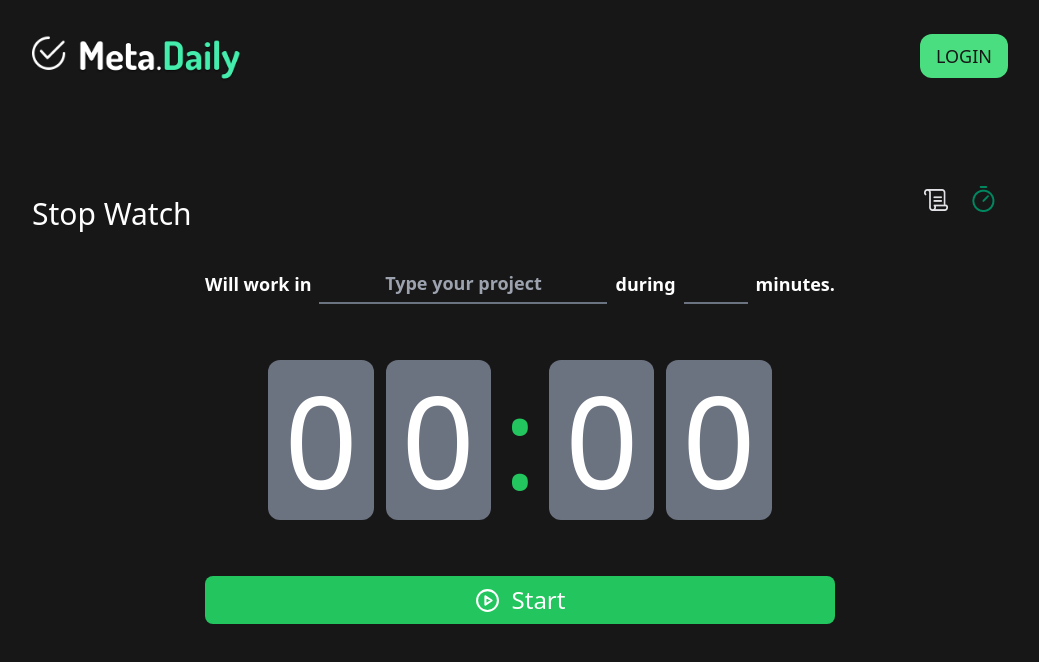
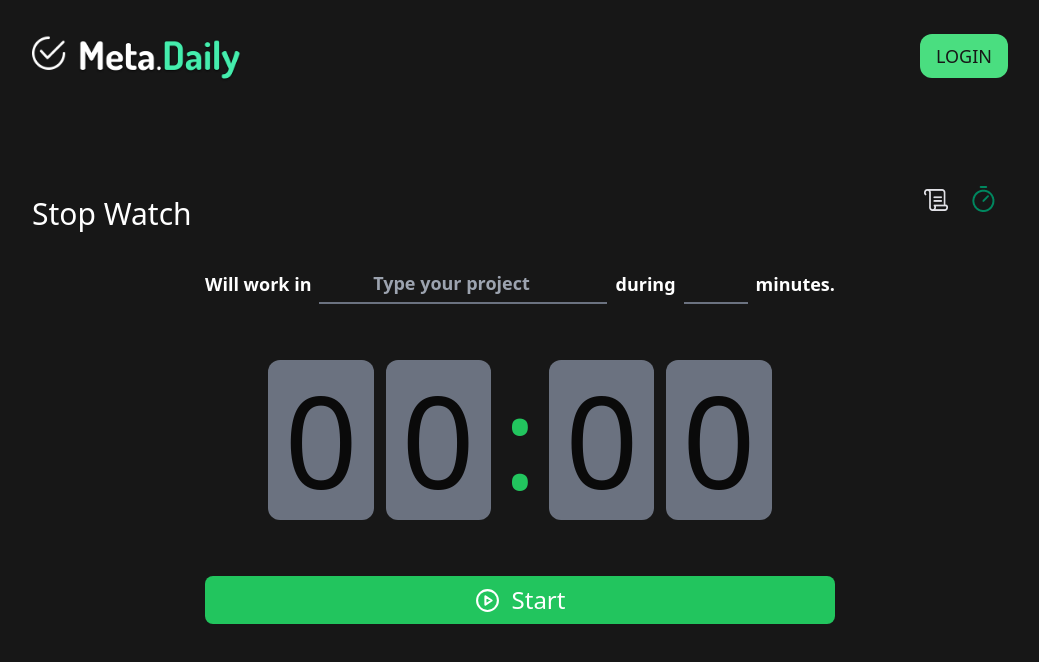
Before and after one commit to BmAlkes/metadaily, a Next.js app: page /watch in a window 1280 px wide. Shown: the top 662 px of the page, without its empty margins (120-1159 px from the left). Built offline with nearby package versions, Linux system fonts and the light colour scheme; no server answers.

Commit message:
feat:add style counter page

```diff
--- a/app/watch/page.tsx
+++ b/app/watch/page.tsx
@@ -24,26 +24,40 @@ const Watch = () => {
             <input
               type="text"
               id="task"
-              className=" bg-transparent border-b-[2px] border-gray-500 h-10 font-bold px-2 fle-1 placeholder:text-center focus:border-green-500"
+              className=" bg-transparent border-b-[2px] border-gray-500 h-10 font-bold px-2 fle-1 placeholder:text-center focus:border-green-500 "
               placeholder="Type your project"
+              list="task-sugesstions"
             />
-
+            <datalist id="task-sugesstions">
+              <option value="Project 1" />
+              <option value="Project 3" />
+              <option value="Project banana" />
+            </datalist>
             <label htmlFor="minutesAmount">during</label>
             <input
               type="number"
               id="minutesAmount"
-              max="60"
-              min="5"
+              max={60}
+              step={5}
+              min={5}
               className=" bg-transparent w-16 border-b-[2px] border-gray-500 h-10 font-bold px-2 "
             />
             <span>minutes.</span>
           </div>
           <div className="w-full flex items-center justify-center lg:text-9xl text-5xl gap-3 ">
-            <span className="bg-gray-500 text-white p-4 rounded-xl">0</span>
-            <span className="bg-gray-500 text-white p-4 rounded-xl">0</span>
+            <span className="bg-gray-500 text-neutral-950 p-4 rounded-xl">
+              0
+            </span>
+            <span className="bg-gray-500 text-neutral-950  p-4 rounded-xl">
+              0
+            </span>
             <span className="text-green-500 ">:</span>
-            <span className="bg-gray-500 text-white p-4 rounded-xl">0</span>
-            <span className="bg-gray-500 text-white p-4 rounded-xl">0</span>
+            <span className="bg-gray-500 text-neutral-950  p-4 rounded-xl">
+              0
+            </span>
+            <span className="bg-gray-500 text-neutral-950 p-4 rounded-xl">
+              0
+            </span>
           </div>
           <button
             type="submit"
```
